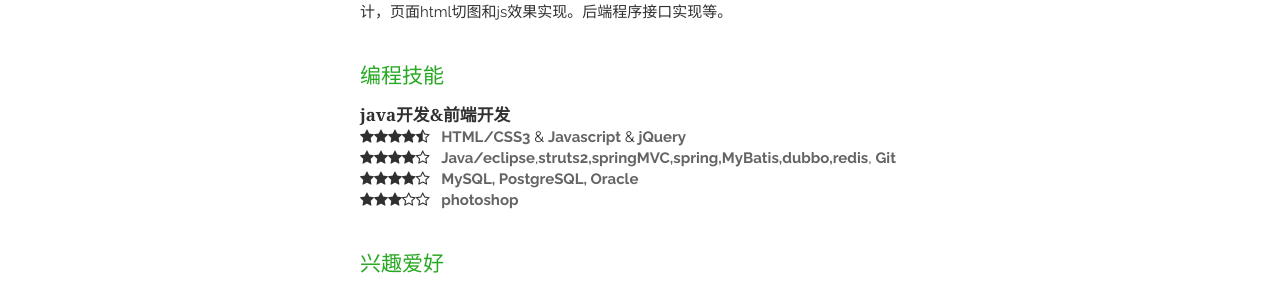
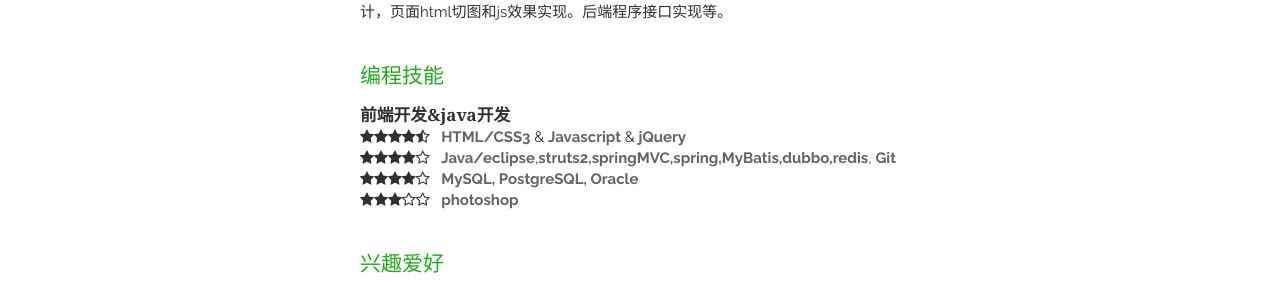
Before and after one commit to waitkafuka/vitae, a Jekyll site: the page built from index.html, in a window 1280 px wide. Shown: the part 1360-1650 px from the top of the page. Built offline with Jekyll 4.4.1, drawn with Linux system fonts in a browser that asks for light colours; nearby versions of some CDN libraries; Markdown is read by kramdown in place of the engine named in the settings; the list of posts is cut into pages by our own code.

Commit message:
修改简历
修改简历

```diff
--- a/_includes/skills.html
+++ b/_includes/skills.html
@@ -2,7 +2,7 @@
     <h1>编程技能</h1>
     <article>
         <header>
-            <h1>java开发&前端开发</h1>
+            <h1>前端开发&java开发</h1>
         </header>
         <p>
             <i class="fa fa-star"></i><i class="fa fa-star"></i><i class="fa fa-star"></i><i class="fa fa-star"></i><i class="fa fa-star-half-o"></i>
```
